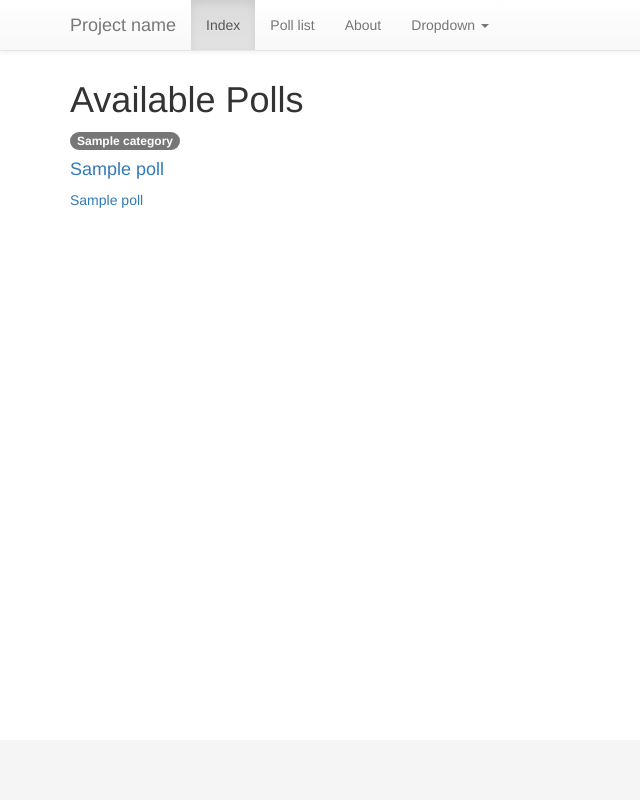
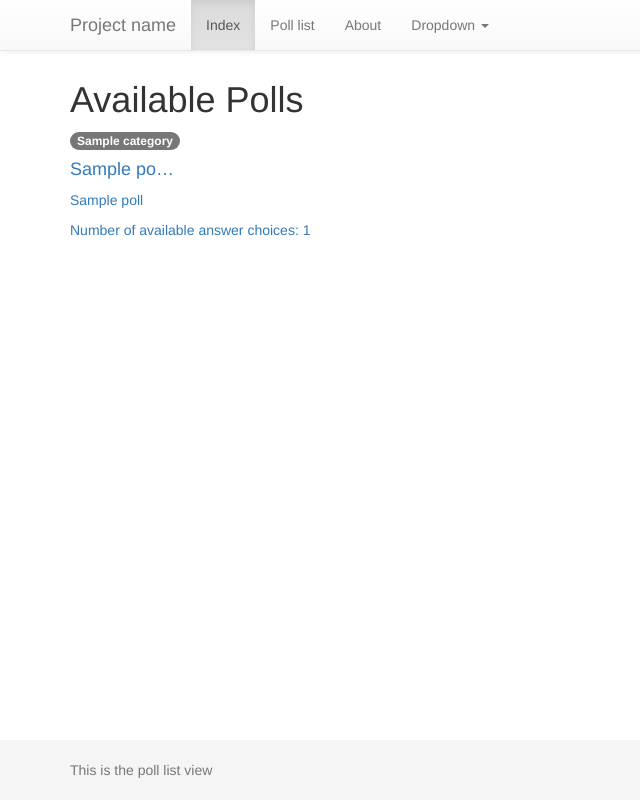
Before and after one commit to nalorakq8/kbpollproj, a Django app: template polls/templates/poll_list.html in a window 1280 px wide. Shown: the whole page, without its empty margins (0-640 px from the left). Run offline with Django 3.2, Linux system fonts and the light colour scheme; the template is opened without the code that fills it: most values are stand-ins (such as "Sample title", 1, 10 or a date in 2020); some libraries are stand-ins or nearby versions.

Commit message:
challenge 3.4 part 4 , 5 and 6

```diff
--- a/polls/templates/poll_details.html
+++ b/polls/templates/poll_details.html
@@ -17,3 +17,6 @@
 	{% endfor %}
 </ul>
 {% endblock %}
+{% block footer%}
+This is the poll details view
+{% endblock %}
--- a/polls/templates/poll_list.html
+++ b/polls/templates/poll_list.html
@@ -12,8 +12,9 @@
 	<span class="badge">
 	{{ p.category }}
 	</span>
-	<h4 class="list -group -item -heading">{{ p.name }}</h4>
+	<h4 class="list -group -item -heading">{{ p.name|truncatechars:10 }}</h4>
 	<p class="list -group -item -text">{{ p.question }}</p>
+	<p class="list -group -item -text"> Number of available answer choices: {{ p.choice_count }}</p>
 	</a>
 {% empty %}
 
@@ -24,3 +25,6 @@
 {% endfor %}
 </div>
 {% endblock %}
+{% block footer%}
+This is the poll list view
+{% endblock %}
--- a/polls/views.py
+++ b/polls/views.py
@@ -13,3 +13,6 @@ def poll_details (request , poll_id):
 	poll = get_object_or_404(Poll , pk=poll_id)
 
 	return render(request , "poll_details.html", {"polls": poll })
+
+# its better to use get_list_or_404 and get_object_or_404 becuase its more efficent and looks better
+# and you dont need to use try to get the expected error
```
